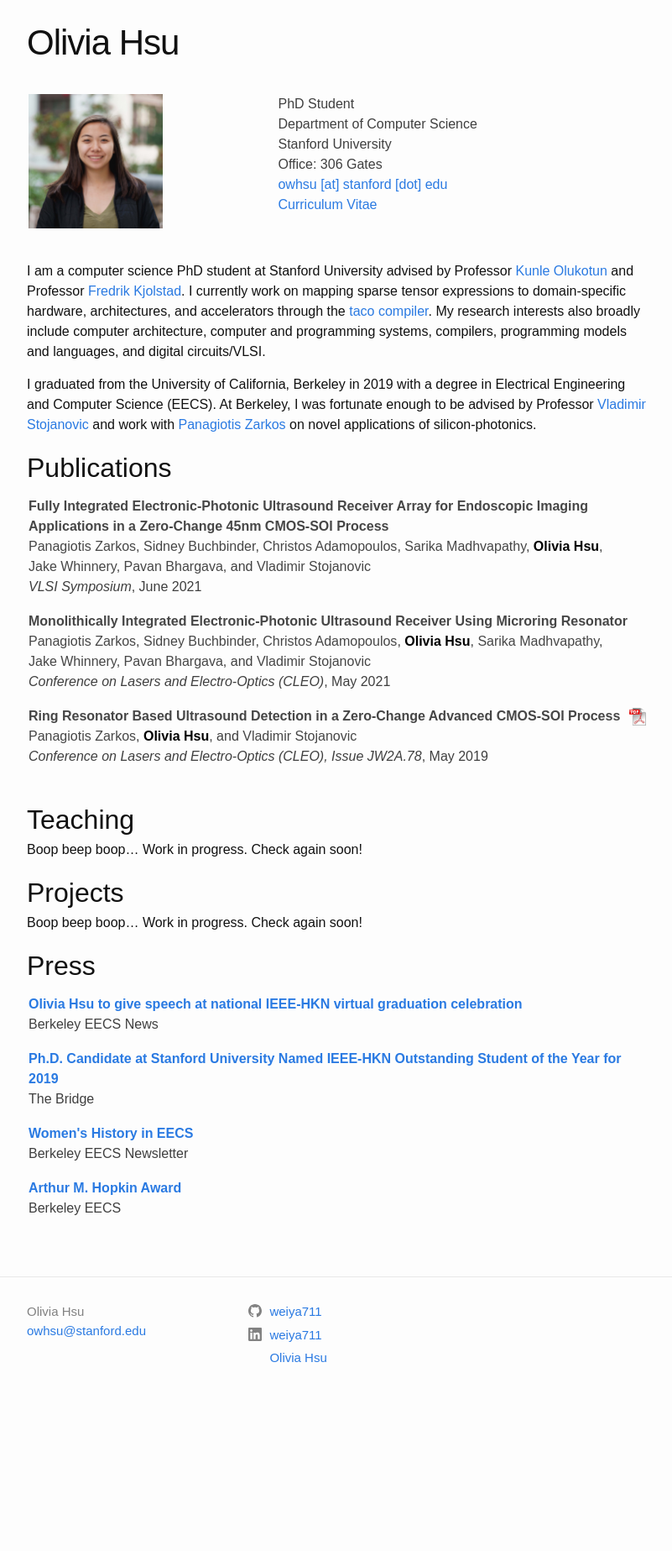
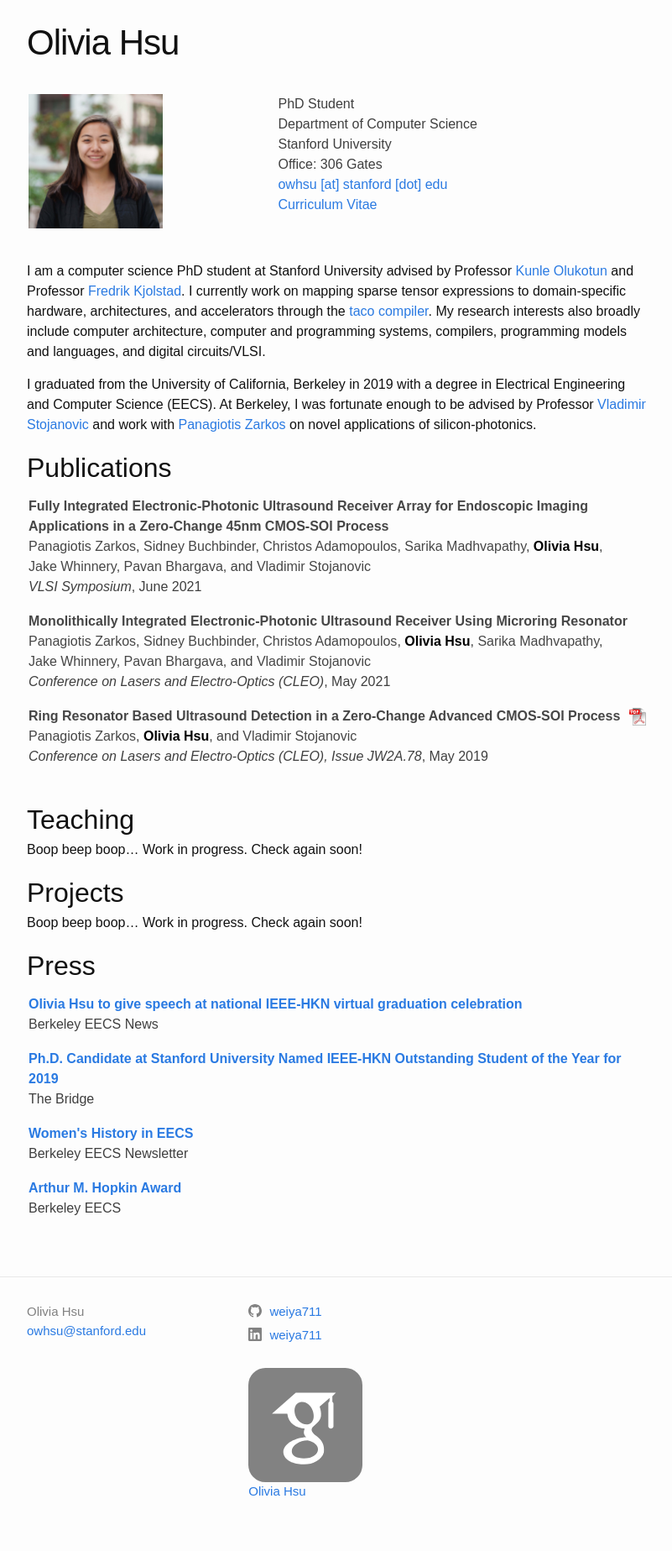
Before and after one commit to weiya711/weiya711.github.io, a Jekyll site: the page built from index.md, in a window 1280 px wide. Shown: the whole page at 84% size, without its empty margins (238-1039 px from the left). Built offline with Jekyll 4.4.1, drawn with Linux system fonts in a browser that asks for light colours; before the commit the page ends 1689 px from its top, so only the background shows below that.

Commit message:
Try to fix google scholar icon again pt 4

```diff
--- a/_includes/social.html
+++ b/_includes/social.html
@@ -11,5 +11,5 @@
   {%- if site.youtube_username -%}<li><a href="https://www.youtube.com/{{ site.youtube_username| cgi_escape | escape }}"><svg class="svg-icon"><use xlink:href="{{ '/assets/minima-social-icons.svg#youtube' | relative_url }}"></use></svg> <span class="username">{{ site.youtube_username| escape }}</span></a></li>{%- endif -%}
   {%- if site.googleplus_username -%}<li><a href="https://plus.google.com/{{ site.googleplus_username| escape }}"><svg class="svg-icon"><use xlink:href="{{ '/assets/minima-social-icons.svg#googleplus' | relative_url }}"></use></svg> <span class="username">{{ site.googleplus_username| escape }}</span></a></li>{%- endif -%}
   {%- if site.rss -%}<li><a href="{{ 'feed.xml' | relative_url }}"><svg class="svg-icon"><use xlink:href="{{ '/assets/minima-social-icons.svg#rss' | relative_url }}"></use></svg> <span>{{ site.rss | escape }}</span></a></li>{%- endif -%}
-  {%- if site.google_scholar -%}<li><a href="https://scholar.google.com/citations?user=t67CRMYAAAAJ&hl=en"><svg class="svg-icon"><use xlink:href="{{ '/assets/minima-social-icons.svg#gscholar' | relative_url }}"></use></svg> <span class="username">{{ site.google_scholar| escape }}</span></a></li>{%- endif -%}
+  {%- if site.google_scholar -%}<li><a href="https://scholar.google.com/citations?user=t67CRMYAAAAJ&hl=en"><svg class="svg-icon"><img src="assets/google_scholar.svg" alt="Kiwi standing on oval"></svg> <span class="username">{{ site.google_scholar| escape }}</span></a></li>{%- endif -%}
 </ul>
```
Also changed, not shown: assets/google_scholar.svg.
